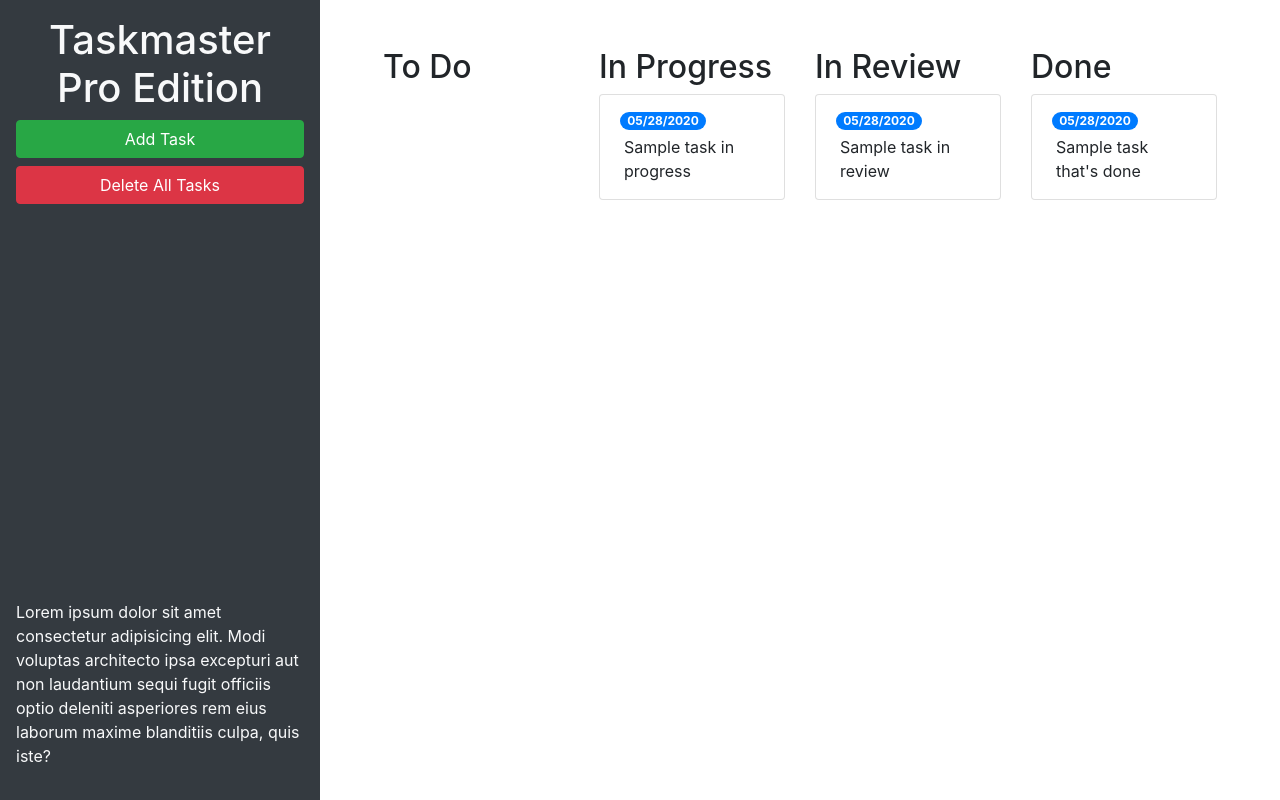
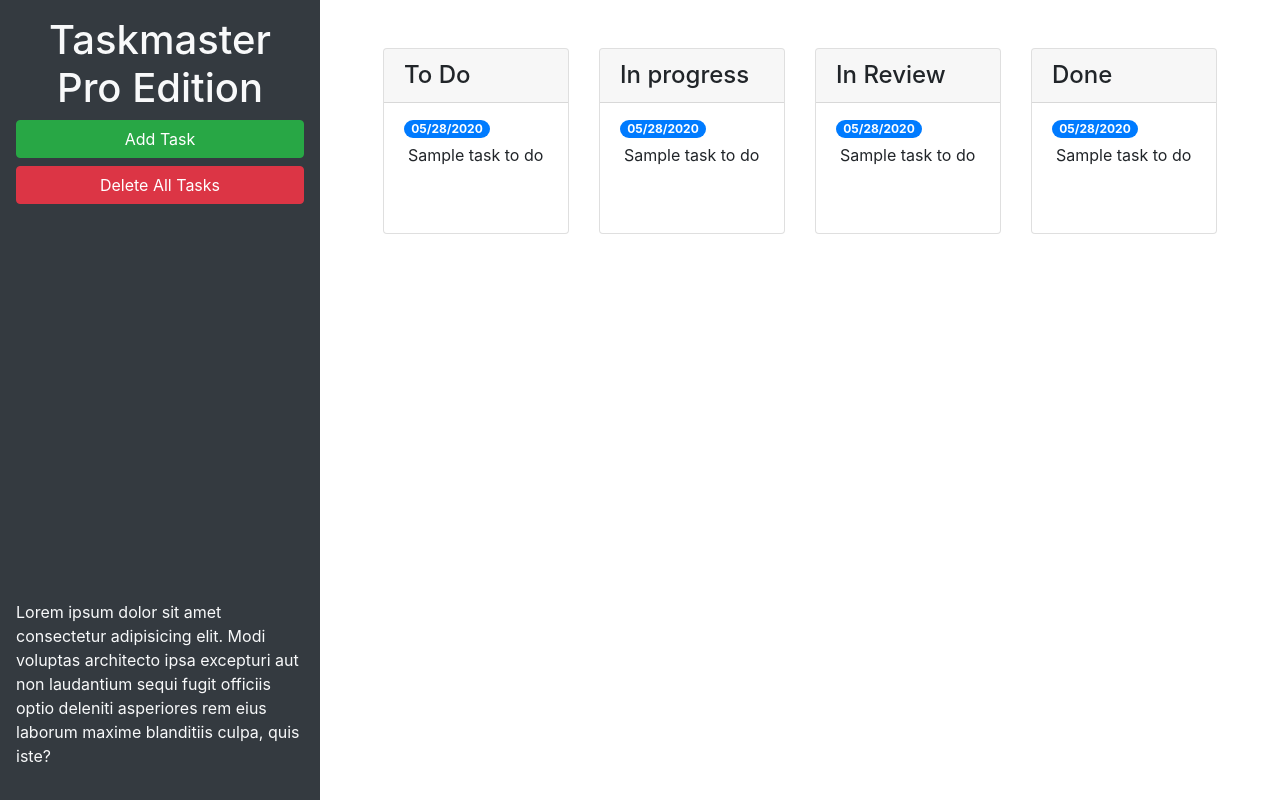
Before and after one commit to HazShk/Taskmaster-Pro, a plain HTML site: page index.html in a window 1280 px wide. Drawn offline with nearby package versions, Linux system fonts and the light colour scheme.

Commit message:
added bootstrap UI Components

```diff
--- a/index.html
+++ b/index.html
@@ -41,41 +41,54 @@
         <div class="m-5 row justify-content-around">
           <!-- todo start -->
           <div class="col-12 col-md-6 col-xl-3 mb-3">
-            <h2>To Do</h2>
-            <ul id="list-toDo" class="list-group"></ul>
+            <div class="card">
+              <h4 class="card-header">To Do</h4>
+              <ul id="list-toDo" class="list-group list-group-flush">
+                <li class="list-group-item">
+                  <span class="badge badge-primary badge-pill">05/28/2020</span>
+                  <p class="m-1">Sample task to do</p>
+                </li>
+              </ul>
+            </div>
           </div>
           <!-- todo end -->
           <!-- in progress start -->
           <div class="col-12 col-md-6 col-xl-3 mb-3">
-            <h2>In Progress</h2>
-            <ul id="list-inProgress" class="list-group">
+            <div class="card">
+              <h4 class="card-header">In progress</h4>
+              <ul id="list-inProgress" class="list-group list-group-flush">
                 <li class="list-group-item">
                   <span class="badge badge-primary badge-pill">05/28/2020</span>
-                <p class="m-1">Sample task in progress</p>
+                  <p class="m-1">Sample task to do</p>
                 </li>
               </ul>
+            </div>
           </div>
           <!-- in progress end -->
           <!-- in review start -->
           <div class="col-12 col-md-6 col-xl-3 mb-3">
-            <h2>In Review</h2>
-            <ul id="list-inReview" class="list-group">
+            <div class="card">
+              <h4 class="card-header">In Review</h4>
+              <ul id="list-inReview" class="list-group list-group-flush">
                 <li class="list-group-item">
                   <span class="badge badge-primary badge-pill">05/28/2020</span>
-                <p class="m-1">Sample task in review</p>
+                  <p class="m-1">Sample task to do</p>
                 </li>
               </ul>
+            </div>
           </div>
           <!-- in review end -->
           <!-- done start -->
           <div class="col-12 col-md-6 col-xl-3 mb-3">
-            <h2>Done</h2>
-            <ul id="list-done" class="list-group">
+            <div class="card">
+              <h4 class="card-header">Done</h4>
+              <ul id="list-done" class="list-group list-group-flush">
                 <li class="list-group-item">
                   <span class="badge badge-primary badge-pill">05/28/2020</span>
-                <p class="m-1">Sample task that's done</p>
+                  <p class="m-1">Sample task to do</p>
                 </li>
               </ul>
+            </div>
           </div>
           <!-- done end -->
         </div>
@@ -108,12 +121,17 @@
             <form>
               <div class="form-group">
                 <label for="modalTaskDescription">Task description</label>
-                <textarea id="modalTaskDescription" rows="3"></textarea>
+                <textarea
+                  id="modalTaskDescription"
+                  rows="3"
+                  class="form-control"
+                ></textarea>
               </div>
               <div class="form-group">
                 <label for="modalDueDate">Due date</label>
                 <input
                   type="text"
+                  class="form-control"
                   id="modalDueDate"
                   placeholder="mm/dd/yyyy"
                   autocomplete="off"
```
Lines whose indentation alone changed are shown as unchanged.
